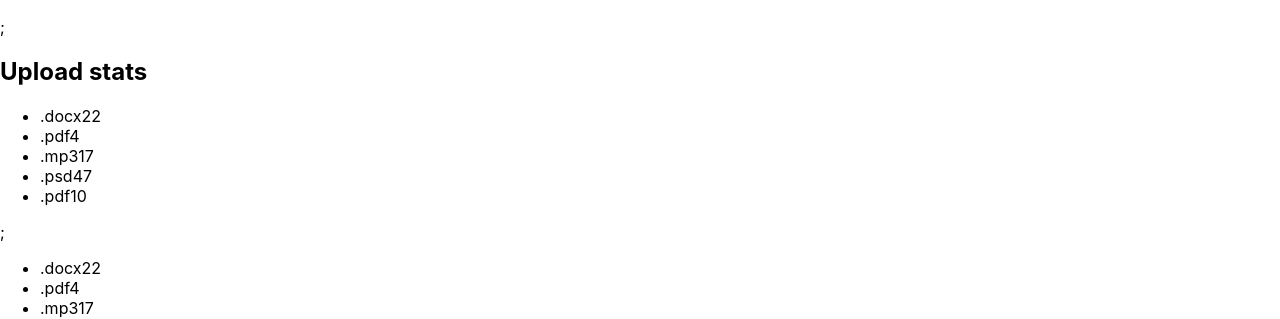
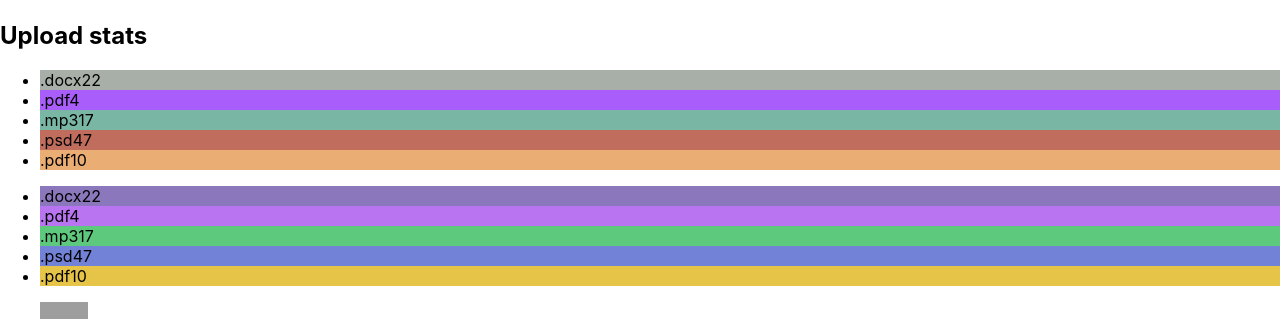
Before and after one commit to Fadeev2000/goit-react-hw-01-components, a React (Create React App) app: page / in a window 1280 px wide. Shown: the part 487-806 px from the top of the page. Built offline with nearby package versions, Linux system fonts and the light colour scheme; grey boxes are pictures that could not be loaded.

Commit message:
Добавил функцию для генерации случайного цвета фона элемента статистики

```diff
--- a/src/components/statistics/Statistics.js
+++ b/src/components/statistics/Statistics.js
@@ -11,13 +11,32 @@ function Statistics({
 
             <ul class="stat-list">
                 {stats.map(({id, label, percentage}) => (
-                    <li key={id} class="item">
+                    <li key={id} class="item" style={{ backgroundColor: rndColor() }}>
                         <StatisticsItem label={label} percentage={percentage}/>
                     </li>
                 ))}
             </ul>
         </section>
     )
+}
+
+function rndColor() {
+    let bgColor = '#';
+
+    for (let i = 1; i <= 3; i += 1) {
+        const rgb = Math.round(70 + Math.random() * (256 - 70)).toString(16);
+
+        bgColor += isTwoSimbols(rgb);
+    }
+    return bgColor;
+}
+
+function isTwoSimbols(simbols) {
+    if (simbols.length !== 2) {
+        simbols = '0' + simbols;
+    }
+
+    return simbols;
 }
 
 Statistics.propTypes = {
```
Also changed, not shown: src/App.js (+5 -5 lines).
